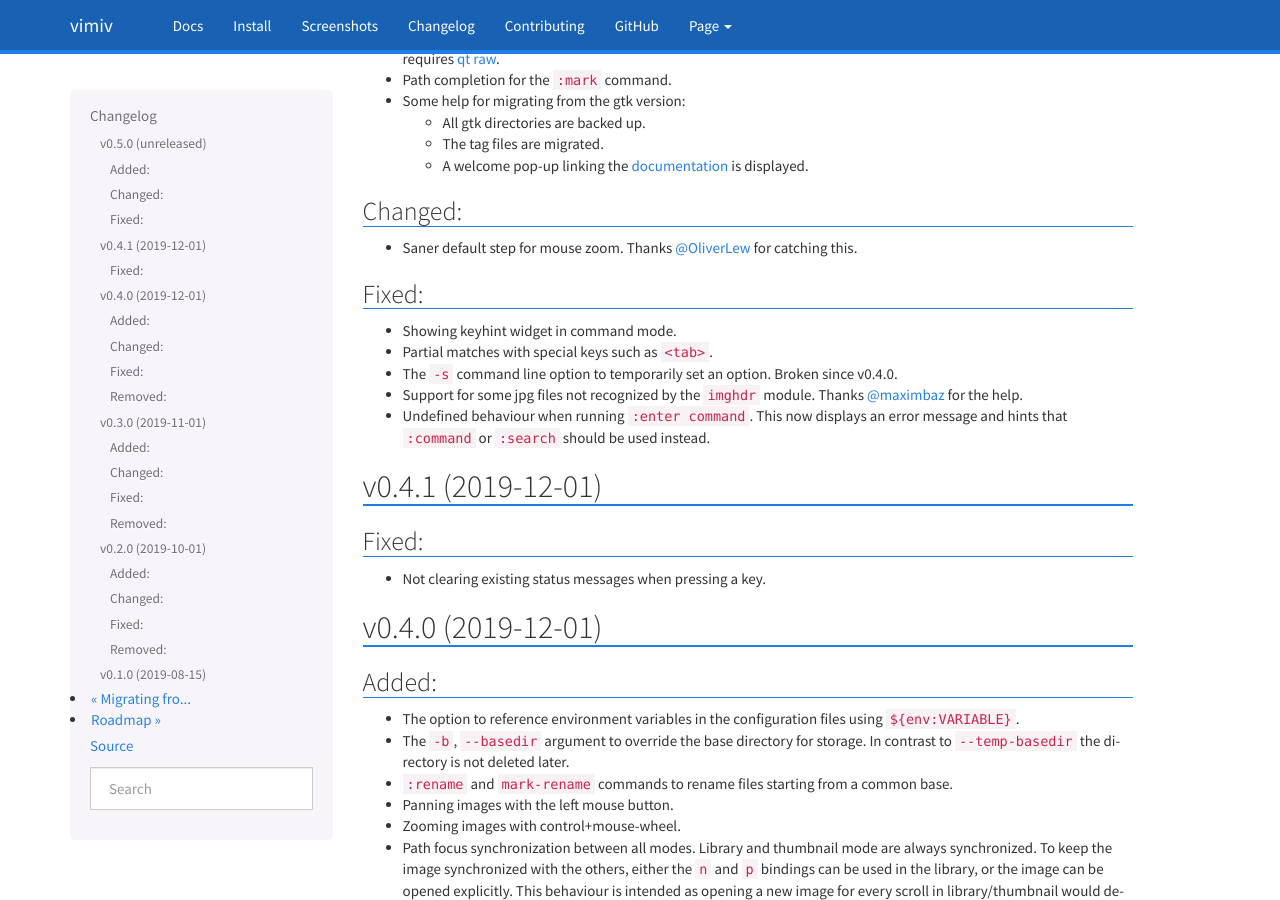
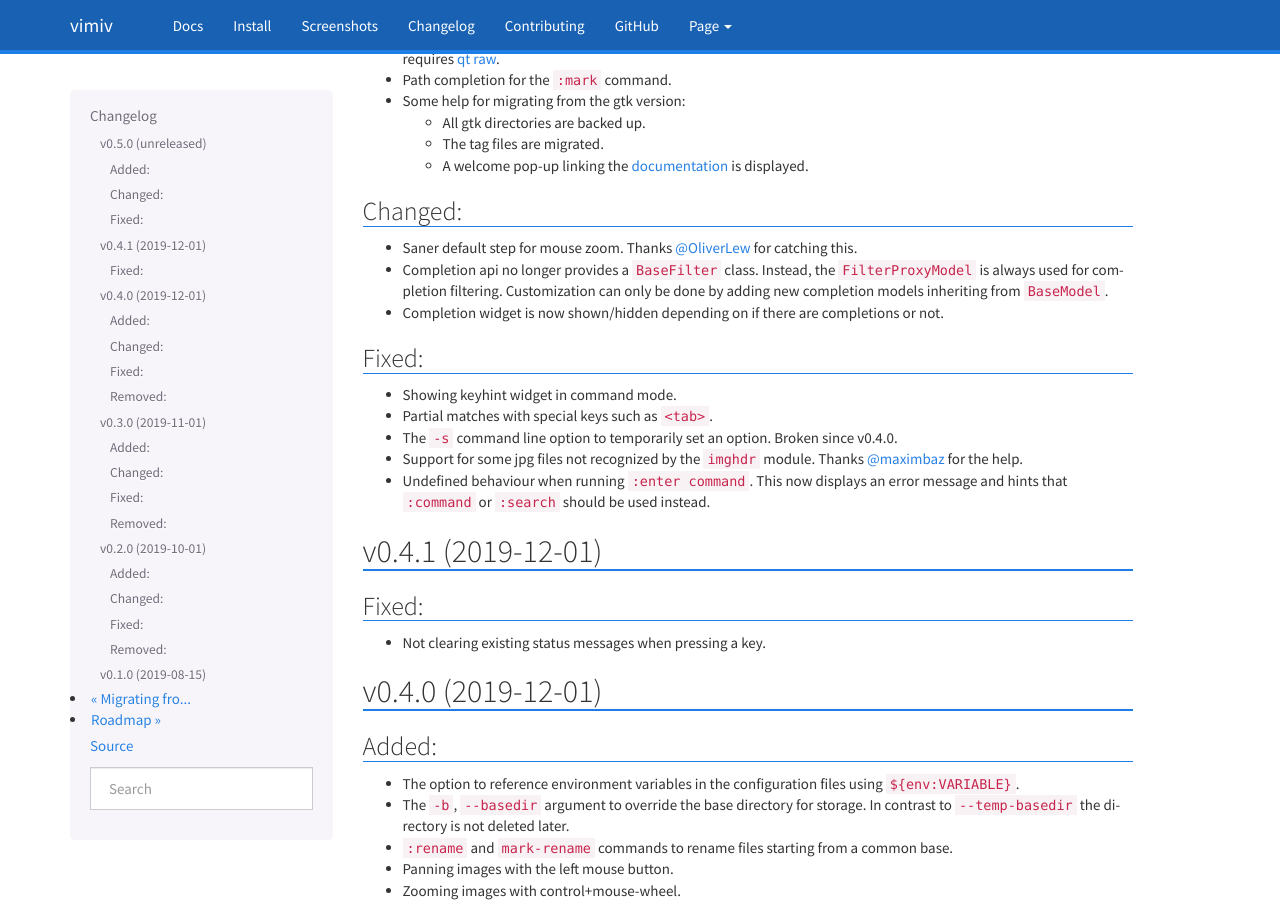
Before and after one commit to karlch/vimiv-qt, a Sphinx documentation site: the page built from docs/changelog.rst, in a window 1280 px wide and 900 px high, scrolled down 360 px. Built offline with Sphinx 7.4.7, drawn with Linux system fonts in a browser that asks for light colours.

Commit message:
Update changelog for recent completion updates

```diff
--- a/docs/changelog.rst
+++ b/docs/changelog.rst
@@ -29,6 +29,10 @@
 
 * Saner default step for mouse zoom. Thanks
   `@OliverLew <https://github.com/OliverLew>`_ for catching this.
+* Completion api no longer provides a ``BaseFilter`` class. Instead, the
+  ``FilterProxyModel`` is always used for completion filtering. Customization can only
+  be done by adding new completion models inheriting from ``BaseModel``.
+* Completion widget is now shown/hidden depending on if there are completions or not.
 
 Fixed:
 ^^^^^^
```
